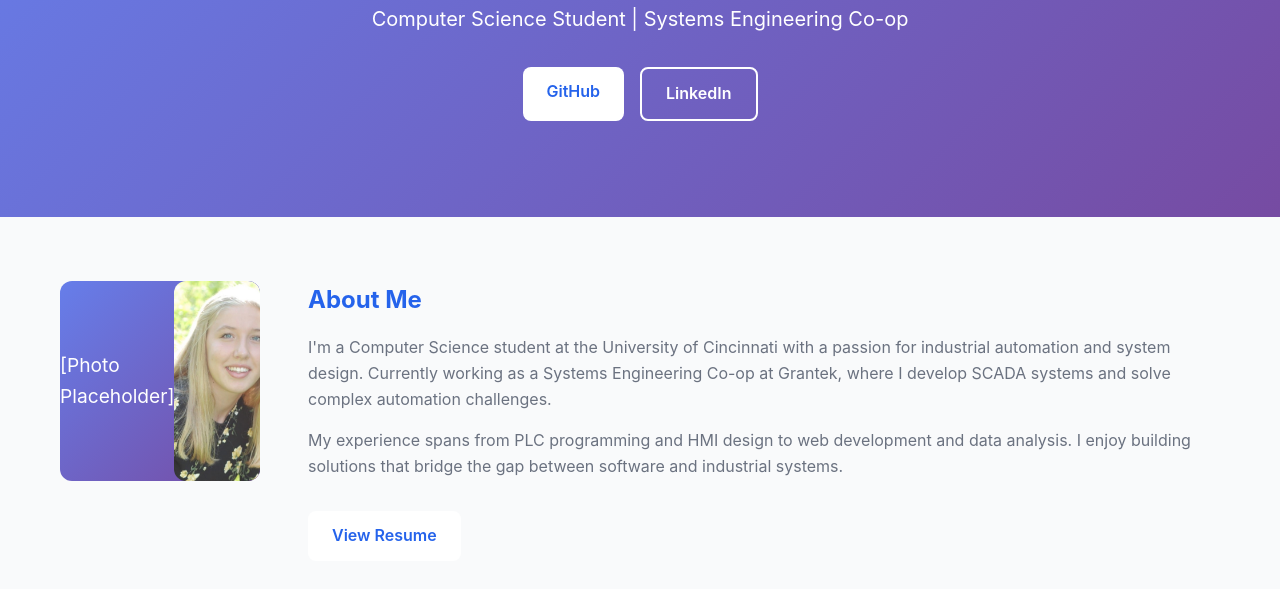
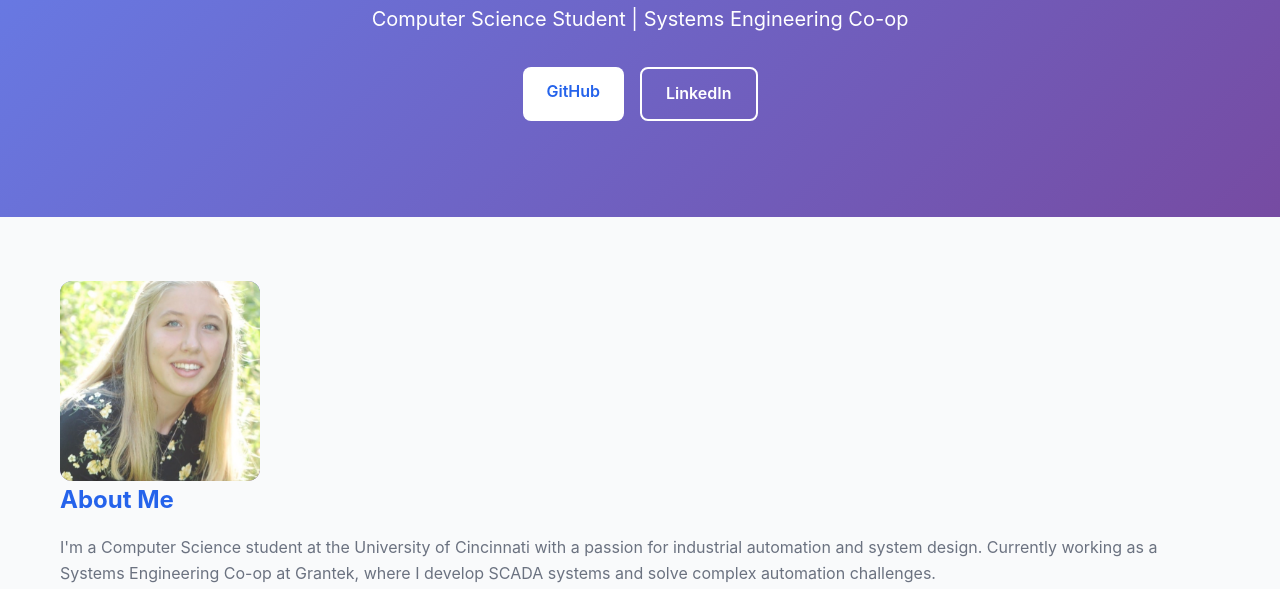
Before and after one commit to meredithbartel/meredithbartel.github.io, a plain HTML site: page index.html in a window 1280 px wide. Shown: the part 211-800 px from the top of the page. Drawn offline with Linux system fonts and the light colour scheme.

Commit message:
Update index.html

```diff
--- a/index.html
+++ b/index.html
@@ -321,8 +321,6 @@
     <section class="about" id="about">
         <div class="container">
             <div class="about-content">
-                <div class="profile-img">
-                    [Photo Placeholder]
                     <div class="profile-img">
                         <img src="meredith.jpg" alt="Meredith Bartel" style="width: 100%; height: 100%; object-fit: cover; border-radius: 12px;">
                     </div>
```
